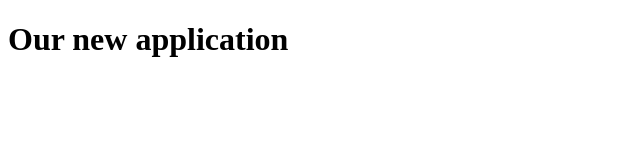
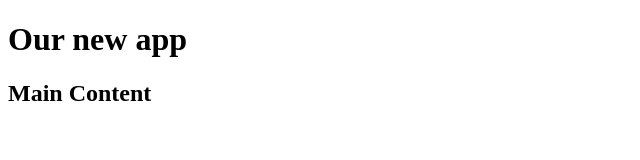
Before and after one commit to besnikkorca-ubt/weather-app, a plain HTML site: page index.html in a window 1280 px wide. Shown: the whole page, without its empty margins (0-640 px from the left). Drawn offline with Linux system fonts and the light colour scheme.

Commit message:
added content to index && modified title

```diff
--- a/index.html
+++ b/index.html
@@ -8,7 +8,10 @@
 </head>
 <body>
     <header>
-        <h1>Our new application</h1>
+        <h1>Our new app</h1>
     </header>
+    <main>
+        <h2>Main Content</h2>
+    </main>
 </body>
 </html>
```
